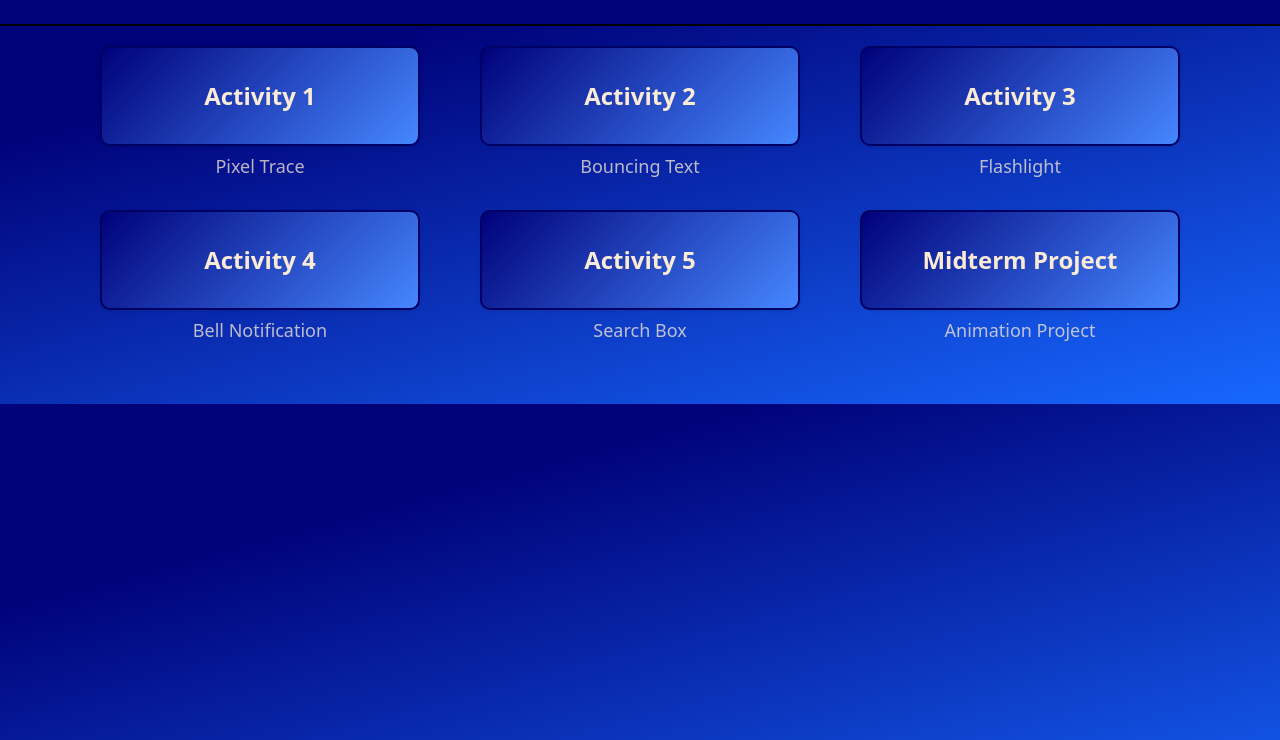
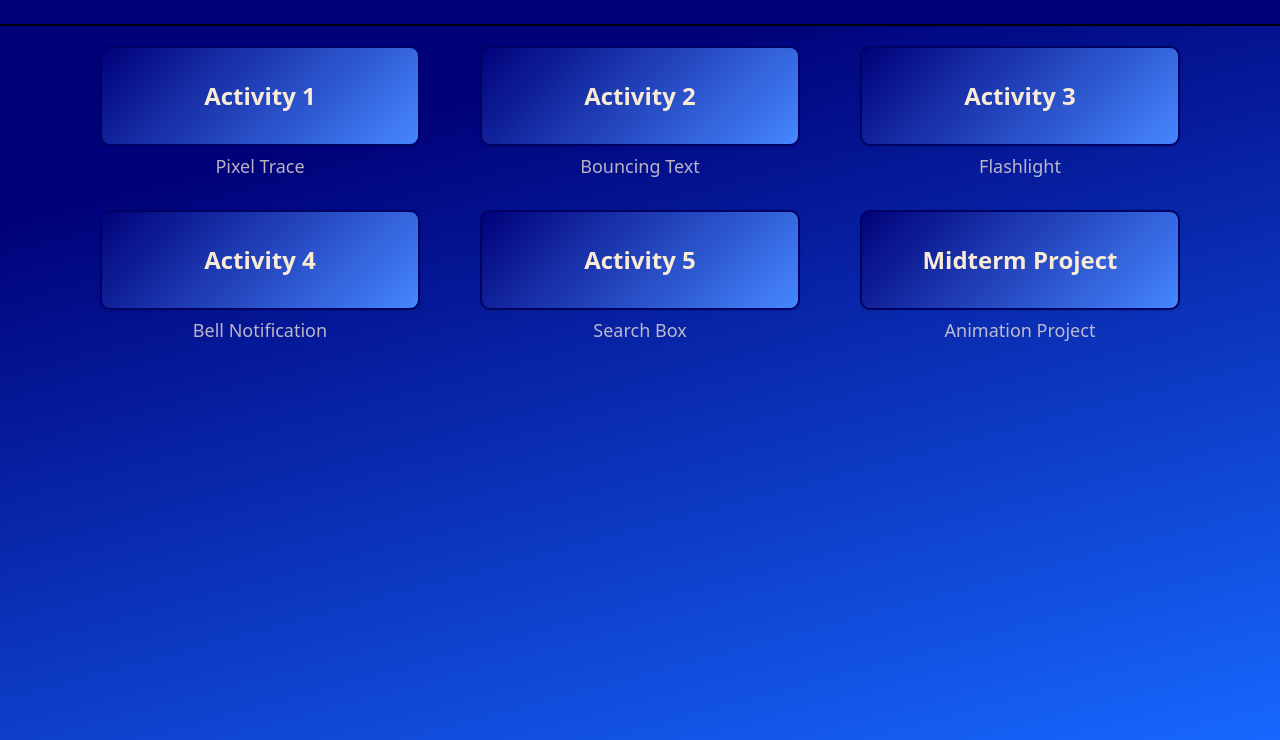
Before and after one commit to RudiniFranciscoIII/MyLandingPage, a plain HTML site: page index.html in a window 1280 px wide. Shown: the part 60-800 px from the top of the page. Drawn offline with nearby package versions, Linux system fonts and the light colour scheme.

Commit message:
Update style.css

```diff
--- a/Assets/CSS/style.css
+++ b/Assets/CSS/style.css
@@ -6,7 +6,7 @@
 
   body{
     position: relative;
-    height: 100vh auto;
+    height: 100vh;
     width: 100%;
     max-height: auto;
     background: linear-gradient(165deg, rgb(0, 2, 122) 25%, rgb(23, 104, 255));
```
